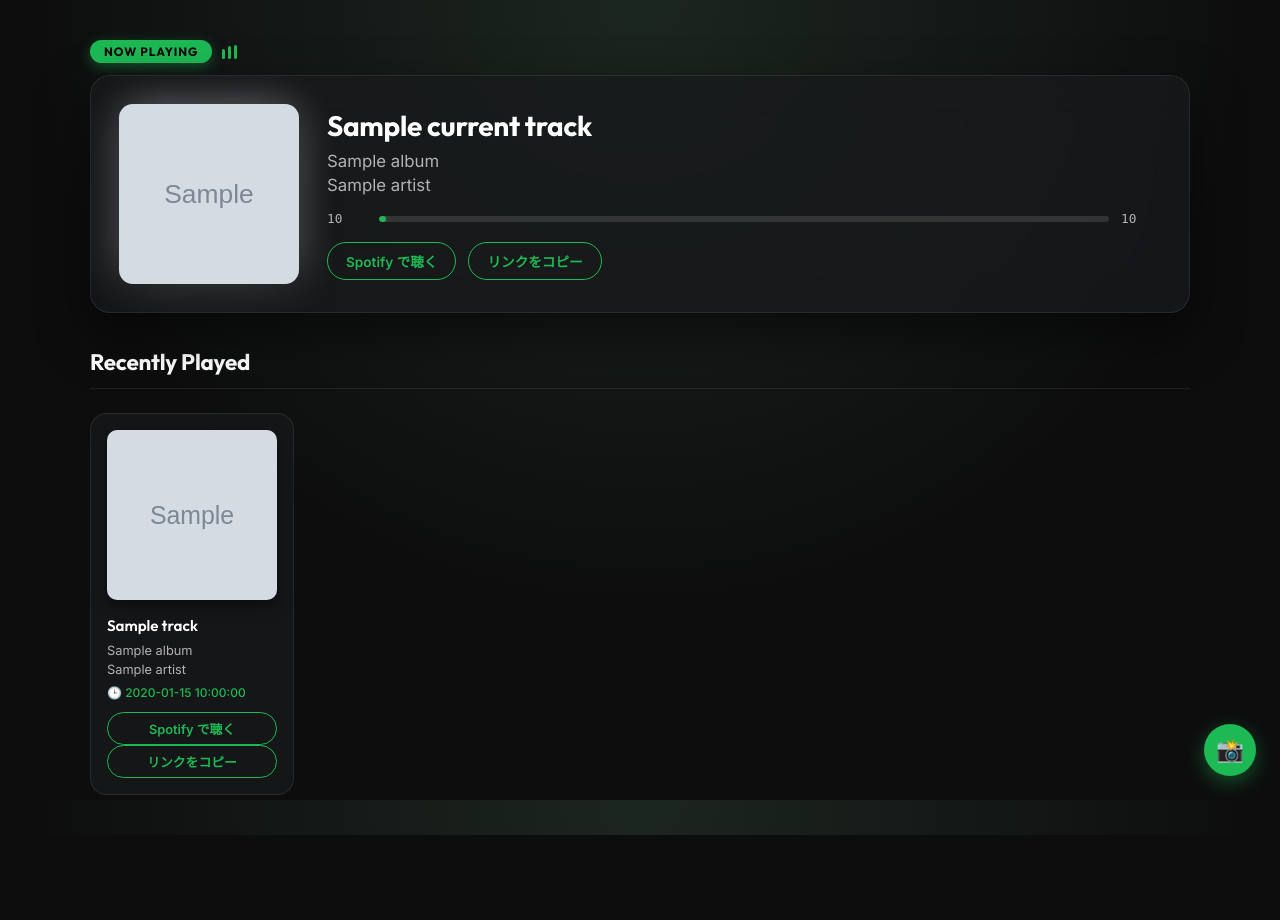
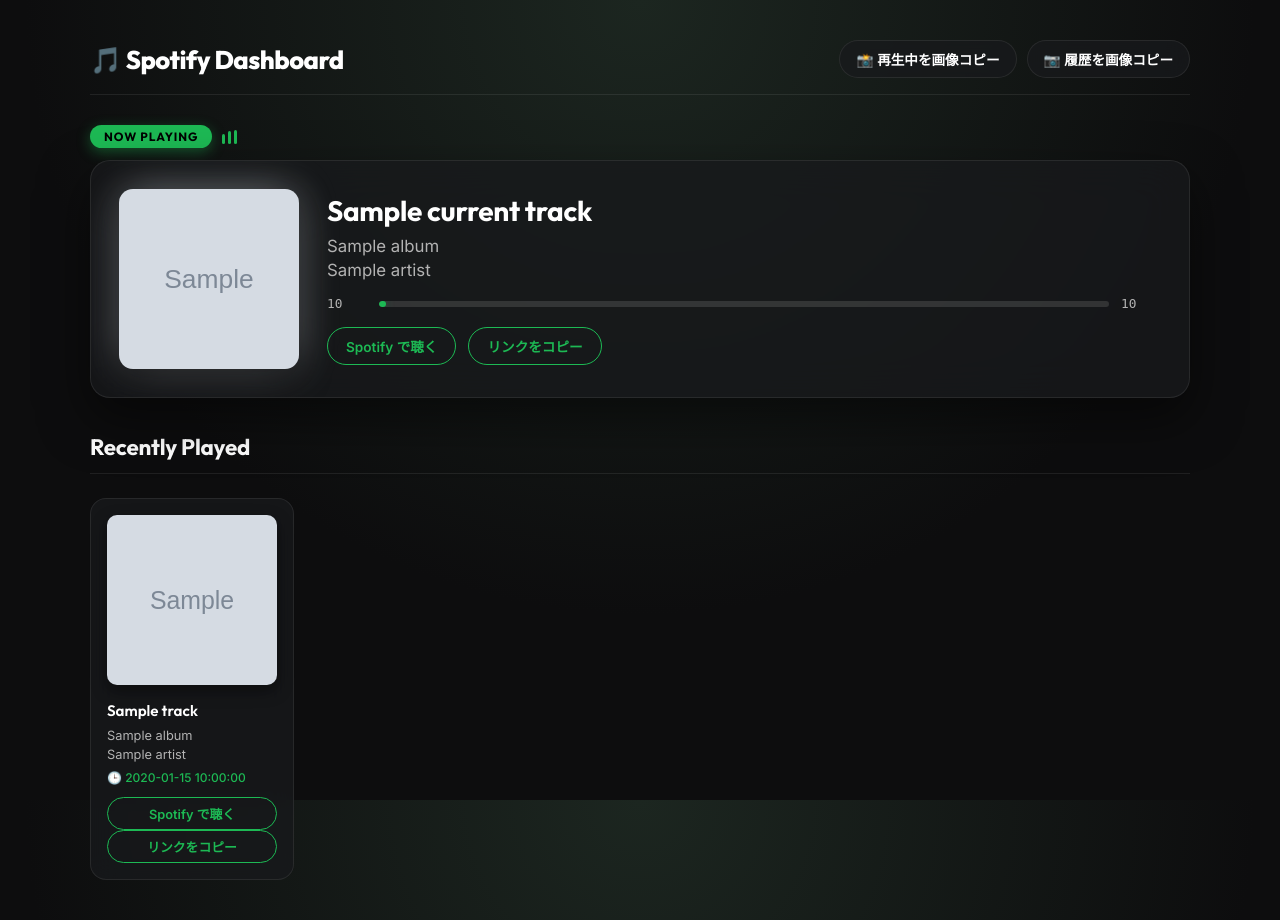
Before and after one commit to ao-ba/Spotify_NowPlaying, a Flask app: template templates/index.html in a window 1280 px wide. Before the commit the page ends 835 px from the top, so only its background shows below. Run offline with Flask 3, Linux system fonts and the light colour scheme; the template is opened without the code that fills it: most values are stand-ins (such as "Sample title", 1, 10 or a date in 2020); grey boxes marked "Sample" are stand-in pictures.

Commit message:
feat: relocate screenshot buttons to top header action bar and improve header layout

```diff
--- a/templates/index.html
+++ b/templates/index.html
@@ -43,6 +43,57 @@
       #wrapper {
         max-width: 1100px;
         margin: 0 auto;
+      }
+
+      /* --- TOP HEADER & ACTIONS --- */
+      .main-header {
+        display: flex;
+        align-items: center;
+        justify-content: space-between;
+        margin-bottom: 30px;
+        padding-bottom: 16px;
+        border-bottom: 1px solid var(--card-border);
+        flex-wrap: wrap;
+        gap: 16px;
+      }
+      .header-title {
+        font-family: 'Outfit', sans-serif;
+        font-size: 1.6rem;
+        font-weight: 800;
+        margin: 0;
+        color: var(--text-primary);
+        letter-spacing: -0.02em;
+        display: flex;
+        align-items: center;
+        gap: 8px;
+      }
+      .header-actions {
+        display: flex;
+        align-items: center;
+        gap: 10px;
+        flex-wrap: wrap;
+      }
+      .action-btn {
+        display: inline-flex;
+        align-items: center;
+        gap: 6px;
+        background: var(--card-bg);
+        color: var(--text-primary);
+        border: 1px solid var(--card-border);
+        border-radius: 20px;
+        padding: 8px 16px;
+        font-size: 0.85rem;
+        font-weight: 600;
+        cursor: pointer;
+        backdrop-filter: blur(10px);
+        transition: all 0.2s ease;
+      }
+      .action-btn:hover {
+        background: var(--spotify-green);
+        color: #000000;
+        border-color: var(--spotify-green);
+        box-shadow: 0 4px 14px var(--spotify-green-glow);
+        transform: translateY(-1px);
       }
 
       /* --- NOW PLAYING HEADER --- */
@@ -345,7 +396,7 @@
         box-shadow: 0 4px 12px var(--spotify-green-glow);
       }
 
-      /* Toast & Menu */
+      /* Toast */
       #toast {
         visibility: hidden;
         min-width: 160px;
@@ -370,81 +421,12 @@
         opacity: 1;
         bottom: 50px;
       }
-
-      #screenshot-menu-container {
-        position: fixed;
-        bottom: 24px;
-        right: 24px;
-        z-index: 1000;
-        display: flex;
-        flex-direction: column-reverse;
-        align-items: flex-end;
-      }
-      #menu-trigger {
-        width: 52px;
-        height: 52px;
-        border-radius: 50%;
-        background-color: var(--spotify-green);
-        color: #000000;
-        border: none;
-        font-size: 1.4rem;
-        cursor: pointer;
-        box-shadow: 0 6px 20px var(--spotify-green-glow);
-        transition: transform 0.2s;
-      }
-      #menu-trigger:hover {
-        transform: scale(1.08);
-      }
-      #menu-items {
-        display: flex;
-        flex-direction: column;
-        gap: 8px;
-        margin-bottom: 12px;
-        transition: all 0.3s ease;
-      }
-      #menu-items.hidden {
-        opacity: 0;
-        pointer-events: none;
-        transform: translateY(10px);
-      }
-      #menu-items button {
-        background: #181818;
-        color: #fff;
-        border: 1px solid var(--card-border);
-        padding: 10px 16px;
-        border-radius: 12px;
-        cursor: pointer;
-        font-size: 0.85rem;
-        font-weight: 600;
-        box-shadow: 0 4px 12px rgba(0, 0, 0, 0.4);
-        transition: all 0.2s;
-      }
-      #menu-items button:hover {
-        background: var(--spotify-green);
-        color: #000;
-      }
     </style>
     <script src="https://cdn.jsdelivr.net/npm/html2canvas@1.4.1/dist/html2canvas.min.js"></script>
     <script>
-      document.addEventListener('DOMContentLoaded', () => {
-        const trigger = document.getElementById('menu-trigger');
-        const items = document.getElementById('menu-items');
-
-        trigger.addEventListener('click', () => {
-          items.classList.toggle('hidden');
-        });
-
-        document.addEventListener('click', (e) => {
-          if (!trigger.contains(e.target) && !items.contains(e.target)) {
-            items.classList.add('hidden');
-          }
-        });
-      });
-
       function captureElement(elementId) {
         const element = document.getElementById(elementId);
         if (!element) return;
-        document.getElementById('menu-items').classList.add('hidden');
         html2canvas(element, {
           backgroundColor: '#0d0d0e',
           scale: 2,
@@ -454,7 +436,7 @@
             if (navigator.clipboard && window.ClipboardItem) {
               const item = new ClipboardItem({ 'image/png': blob });
               navigator.clipboard.write([item]).then(() => {
-                showToast('画像をコピーしました！');
+                showToast('再生中トラック画像をコピーしました！');
               });
             }
           });
@@ -464,11 +446,8 @@
       function captureHistoryThreeRows(elementId) {
         const wrapper = document.getElementById(elementId);
         if (!wrapper) return;
-        document.getElementById('menu-items').classList.add('hidden');
 
         const clone = wrapper.cloneNode(true);
-        const screenshotContainer = clone.querySelector('#screenshot-menu-container');
-        if (screenshotContainer) screenshotContainer.remove();
 
         const grid = clone.querySelector('.grid-container');
         if (grid) {
@@ -494,7 +473,7 @@
             if (navigator.clipboard && window.ClipboardItem) {
               const item = new ClipboardItem({ 'image/png': blob });
               navigator.clipboard.write([item]).then(() => {
-                showToast('画像をコピーしました！');
+                showToast('再生履歴画像をコピーしました！');
               });
             }
           });
@@ -576,16 +555,22 @@
   </head>
   <body>
     <div id="toast">Copied.</div>
-    <div id="screenshot-menu-container">
-      <button id="menu-trigger">📸</button>
-      <div id="menu-items" class="hidden">
-        {% if current_track %}
-        <button onclick="captureElement('now-playing-capture')">Capture Playing</button>
-        {% endif %}
-        <button onclick="captureHistoryThreeRows('wrapper')">Capture History</button>
-      </div>
-    </div>
     <div id="wrapper">
+      <!-- TOP HEADER & ACTION BAR -->
+      <header class="main-header">
+        <h1 class="header-title">🎵 Spotify Dashboard</h1>
+        <div class="header-actions">
+          {% if current_track %}
+          <button class="action-btn" onclick="captureElement('now-playing-capture')">
+            📸 再生中を画像コピー
+          </button>
+          {% endif %}
+          <button class="action-btn" onclick="captureHistoryThreeRows('wrapper')">
+            📷 履歴を画像コピー
+          </button>
+        </div>
+      </header>
+
       {% if current_track %}
       <div id="now-playing-capture">
         <div class="badge-container">
```
